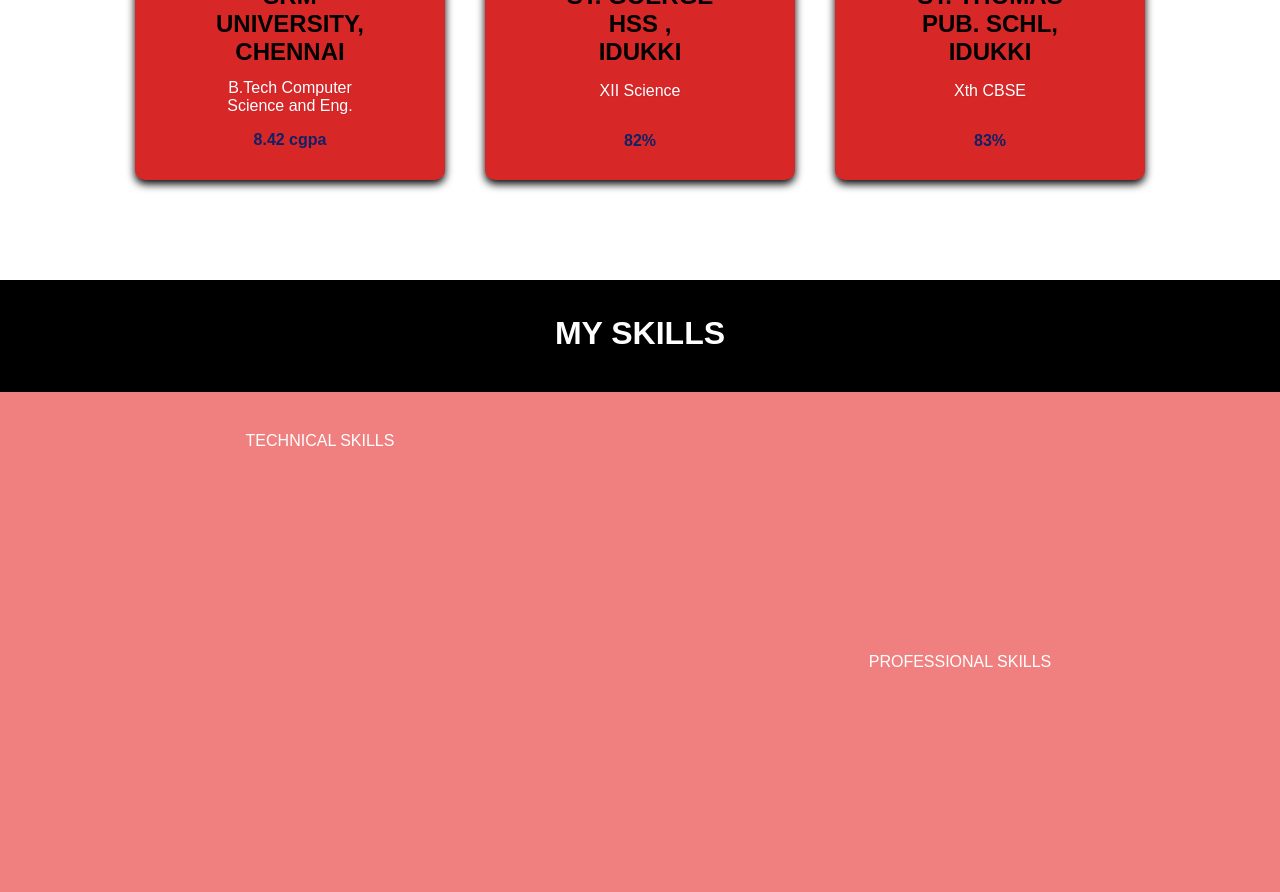
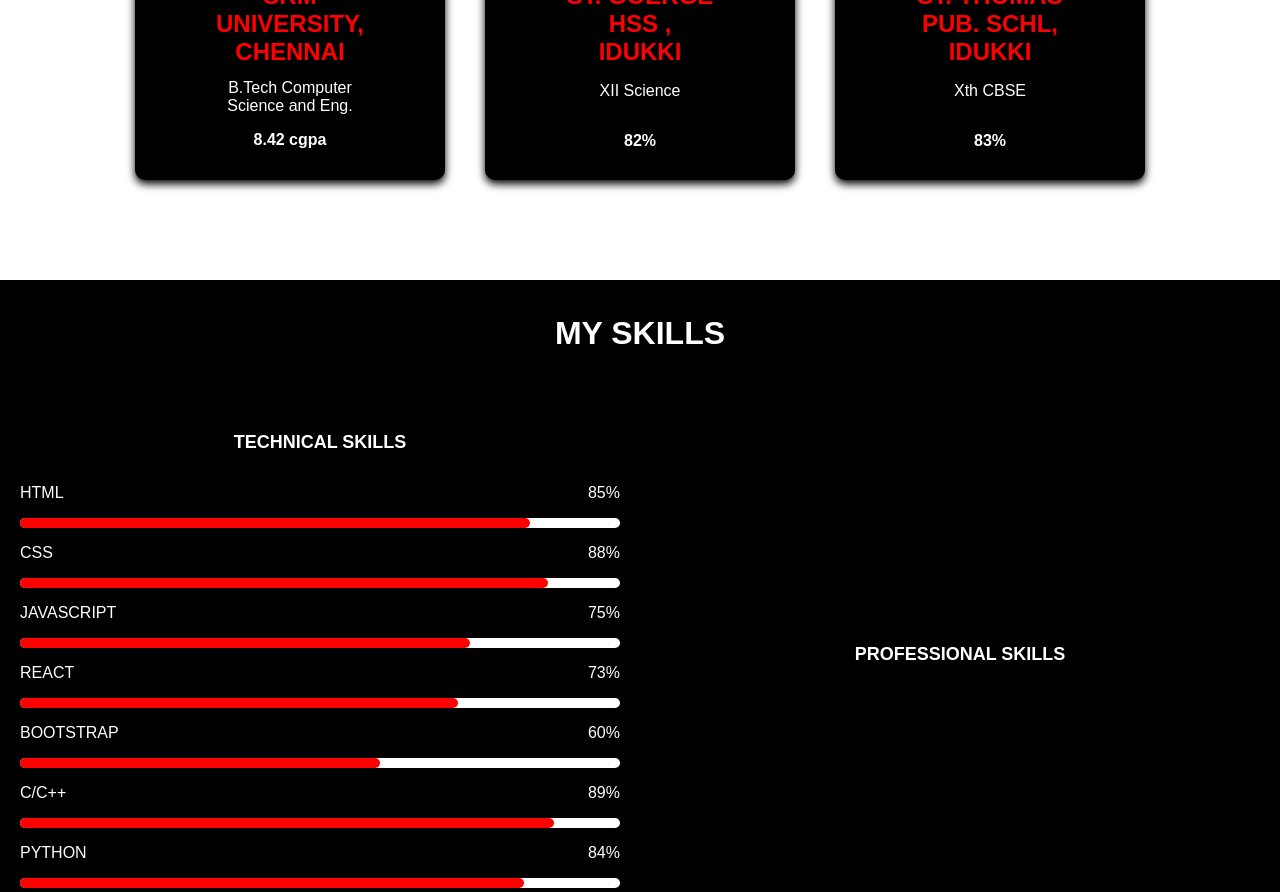
Before and after one commit to abhijithdasan/abhijithdasan.github.io, a React (Create React App) app: page /Home in a window 1280 px wide. Shown: the part 960-1852 px from the top of the page. Built offline with nearby package versions, Linux system fonts and the light colour scheme.

Commit message:
Skill-bar Modified

```diff
--- a/src/Components/Education.css
+++ b/src/Components/Education.css
@@ -37,7 +37,7 @@ h2 {
     height: 150px;
     width: 150px;
     padding: 80px 80px 100px 80px;
-    background: rgb(216, 39, 39);
+    background: black;
     display: inline-flex;
     align-items: center;
     flex-direction: column;
@@ -56,13 +56,13 @@ h2 {
   }
   .icon {
     position: relative;
-    color: white;
+    color: #ffffff;
     font-weight: bold;
     text-shadow: 2px 4px 2px black;
   }
   .edu-name{
     font-style: bold;
-    color: black;
+    color: red;
 
   }
   .edu-des1 {
@@ -74,6 +74,6 @@ h2 {
     text-shadow: 1px 1px 1px rgba(41, 4, 109, 0.067);
   }
   .edu-mark {
-    color: #0F2167;
+
     font-weight: bold;
   }
--- a/src/Components/Skills.css
+++ b/src/Components/Skills.css
@@ -1,8 +1,8 @@
 .skills {
     margin: 0;
     background: black;
-    padding: ;
     position: relative;
+    color: #ffffff;
     /* background: linear-gradient(
       to bottom,
       #0F2167 0%,
@@ -26,20 +26,96 @@
     display: flex;
     align-items: center;
     height: 100%;
-    background: lightcoral;
+    /* background: lightcoral; */
 }
 .skill-box-head {
     text-align: center;
     padding-top: 40px;
-
+    margin-bottom: 15px;
+    font-size: large;
+    font-weight: bold   ;
 }
 .skill-lbox{
     position: relative;
     width: 50%;
     height: 500px;
+    text-align: center;
+    justify-content: center;
     /* background: #FFECD6; */
 }
+.skill-bar{
+    padding: 0 20px 0;
 
+}
+.skill-name{
+    display: flex;
+    justify-content: space-between;
+}
+.bar{
+    display: flex;
+    height: 10px;
+}
+.obar{
+    background: white;
+    width: 100%;
+    height: 10px;
+    border-radius: 5px;
+
+}
+.bar-1{
+    background: red;
+    width: 85%;
+    height: 10px;
+    border-radius: 5px;
+    align-items:end;
+}
+
+.bar-2{
+    background: red;
+    width: 88%;
+    height: 10px;
+    border-radius: 5px;
+    align-items:end;
+}
+
+.bar-3{
+    background: red;
+    width: 75%;
+    height: 10px;
+    border-radius: 5px;
+    align-items:end;
+}
+
+.bar-4{
+    background: red;
+    width: 73%;
+    height: 10px;
+    border-radius: 5px;
+    align-items:end;
+}
+
+.bar-5{
+    background: red;
+    width: 60%;
+    height: 10px;
+    border-radius: 5px;
+    align-items:end;
+}
+.bar-6{
+    background: red;
+    width: 89%;
+    height: 10px;
+    border-radius: 5px;
+    align-items:end;
+}
+
+.bar-7{
+    background: red;
+    width: 84%;
+    height: 10px;
+    border-radius: 5px;
+    align-items:end;
+}
 .skill-rbox{
     position: relative;
     width: 50%;
--- a/src/Components/Skills.js
+++ b/src/Components/Skills.js
@@ -10,9 +10,82 @@ function Skills () {
             <div className='skill-box'>
                 <div className='skill-lbox'>
                     <div className='skill-box-head'>TECHNICAL SKILLS</div>
-                    <div>
+                    <div className = 'skill-bar'>
+                        <div className = 'skill-name'>
+                            <p>HTML</p>
+                            <p>85%</p>
+                        </div>
+                        <div className = 'bar'>
+                            <div className ='obar'><div className = 'bar-1'></div>
+                            </div>
+                        </div>
+                    </div>
 
+                    <div className = 'skill-bar'>
+                        <div className = 'skill-name'>
+                            <p>CSS</p>
+                            <p>88%</p>
+                        </div>
+                        <div className = 'bar'>
+                            <div className ='obar'><div className = 'bar-2'></div>
+                            </div>
+                        </div>
                     </div>
+
+                    <div className = 'skill-bar'>
+                        <div className = 'skill-name'>
+                            <p>JAVASCRIPT</p>
+                            <p>75%</p>
+                        </div>
+                        <div className = 'bar'>
+                            <div className ='obar'><div className = 'bar-3'></div>
+                            </div>
+                        </div>
+                    </div>
+
+                    <div className = 'skill-bar'>
+                        <div className = 'skill-name'>
+                            <p>REACT</p>
+                            <p>73%</p>
+                        </div>
+                        <div className = 'bar'>
+                            <div className ='obar'><div className = 'bar-4'></div>
+                            </div>
+                        </div>
+                    </div>
+
+                    <div className = 'skill-bar'>
+                        <div className = 'skill-name'>
+                            <p>BOOTSTRAP</p>
+                            <p>60%</p>
+                        </div>
+                        <div className = 'bar'>
+                            <div className ='obar'><div className = 'bar-5'></div>
+                            </div>
+                        </div>
+                    </div>
+
+                    <div className = 'skill-bar'>
+                        <div className = 'skill-name'>
+                            <p>C/C++</p>
+                            <p>89%</p>
+                        </div>
+                        <div className = 'bar'>
+                            <div className ='obar'><div className = 'bar-6'></div>
+                            </div>
+                        </div>
+                    </div>
+                    <div className = 'skill-bar'>
+                        <div className = 'skill-name'>
+                            <p>PYTHON</p>
+                            <p>84%</p>
+                        </div>
+                        <div className = 'bar'>
+                            <div className ='obar'><div className = 'bar-7'></div>
+                            </div>
+                        </div>
+                    </div>
+
                 </div>
                 <div className='skill-rbox'>
                     <div className='skill-box-head'>PROFESSIONAL SKILLS</div>
@@ -21,7 +94,6 @@ function Skills () {
                     </div>
                 </div>
             </div>
-
         </div>
     );
 }
```
